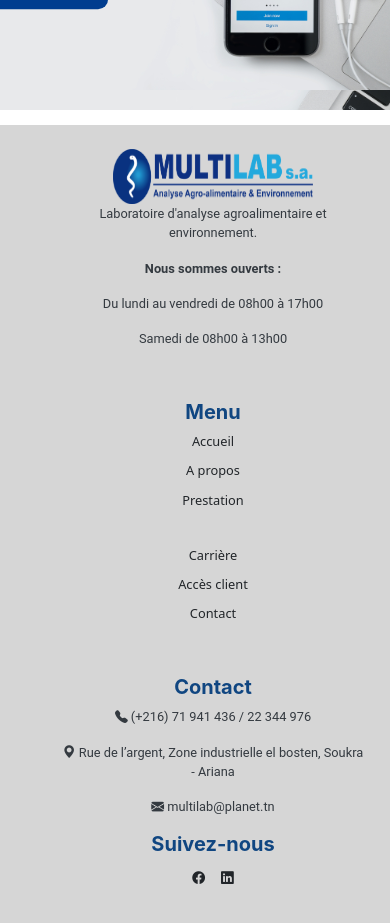
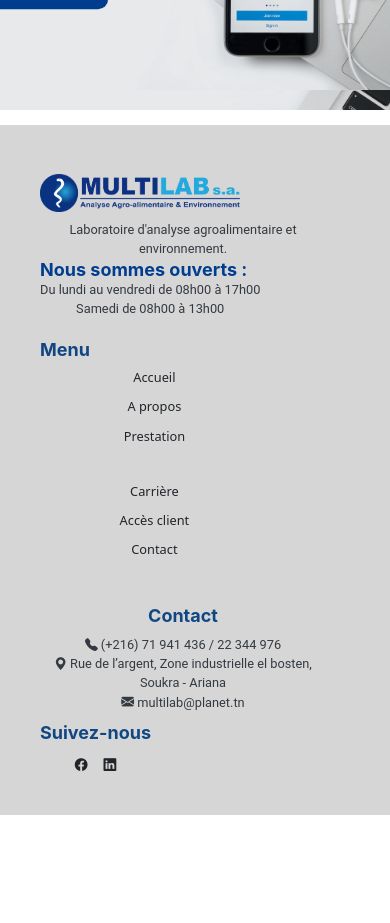
Before and after one commit to neonara/multilab, a React (Vite) app in the folder my-react-app/: page /Poste in a window 390 px wide. Shown: the part 1480-2403 px from the top of the page. After the commit the page ends 2295 px from the top, so only its background shows below. Built offline with nearby package versions, Linux system fonts and the light colour scheme.

Commit message:
last accueil updates and some footer fixes

```diff
--- a/my-react-app/src/App.css
+++ b/my-react-app/src/App.css
@@ -13,128 +13,160 @@ html {
   margin-bottom: 0;
   margin-right: 0;
   margin-left: 0;
-  padding-left: 40px;
   width: 100%;
 }
 
-/* Footer styles */
-footer {
-  background-color: rgba(204, 204, 204, 0.8); /* Light grey background */
-  color: #343a40; /* Dark grey text */
-  width: 100%; /* Full width */
-  padding-left: 20px;
-  margin-left: auto;
-  margin-right: auto;
+/* Custom footer styles */
+.footer {
+  background-color: rgba(204, 204, 204, 0.8);
+  color: #343a40;
+  width: 100%;
+  padding: 40px 40px;
+  margin: 0 auto;
 }
 
-footer h5 {
+.footer h5 {
   font-weight: bold;
-  color: #104681; /* Example blue color */
+  color: #104681;
 }
 
-footer p,
-footer li,
-footer a {
-  font-size: 0.9rem;
+.footer p,
+.footer li,
+.footer a {
+  font-size: 1rem;
   color: #343a40;
+  margin: 0;
 }
 
-footer a {
+.footer a {
   color: #007bff;
   text-decoration: none;
 }
 
-footer a:hover {
+.footer a:hover {
   color: #0056b3;
   text-decoration: underline;
 }
 
-footer ul {
+.footer ul {
   padding-left: 0;
   list-style-type: none;
 }
 
-/* Grille et alignement */
-.row {
+.footer .row {
   display: flex;
   flex-wrap: wrap;
   justify-content: space-between;
   gap: 20px;
 }
 
-footer .col-md-4 {
+.footer .thirdone{
   flex: 1;
   min-width: 250px;
-  margin-bottom: 20px;
+  display: flex;
+  flex-direction: column;
+  justify-content: space-between;
+  align-items: start;
 }
 
-footer img {
-  display: block;
-  margin-left: auto;
-  margin-right: auto;
-  max-width: 305px;
-  height: 55px;
+.footer .col h5 {
+  font-size: 18px;
 }
 
-/* Menu en trois colonnes */
-.menu-container {
+.footer .firstone {
+  flex: 1.2;
+  min-width: 250px;
+  display: flex;
+  flex-direction: column;
+  justify-content: space-between  ;
+  align-items: start;
+}
+
+.footer .firstone .text {
+  color: var(--blue);
+
+  font-weight: bold;
+  margin-bottom: 0;
+}
+
+.footer .footer-logo {
+  max-width: 100%;
+  height: 55px;
+  object-fit: contain;
+  display: inline-block;
+  align-items: start;
+}
+
+.footer .secondone{
+  flex: 0.8;
+  min-width: 150px;
+  display: flex;
+  flex-direction: column;
+  justify-content: start;
+  align-items: start;
+}
+
+.footer .menu-container {
+  width: 80%;
   display: flex;
   justify-content: space-between;
   gap: 20px;
 }
 
-.menu-column {
-  flex: 1;
-  min-width: 120px;
+.footer .menu-column {
+  width: fit-content;
+
 }
 
-.menu-column ul {
+.footer .menu-column ul {
   list-style: none;
+
+  width: max-content;
+
 }
 
-.menu-column li {
+.footer .menu-column li {
   margin-bottom: 10px;
 }
 
-.menu-column a {
+.footer .menu-column a {
   text-decoration: none;
   color: #000;
 }
 
-.menu-column a:hover {
+.footer .menu-column a:hover {
   color: #007bff;
   text-decoration: underline;
 }
 
-/* Responsive adjustments */
 @media (max-width: 768px) {
-  footer {
+  .footer {
     text-align: center;
   }
 
-  .row {
+  .footer .row {
     flex-direction: column;
     align-items: center;
   }
 
-  footer .col-md-4 {
+  .footer .col {
     max-width: 100%;
   }
 
-  .menu-container {
+  .footer .menu-container {
     flex-direction: column;
     align-items: center;
   }
 }
 
 @media (max-width: 576px) {
-  footer p,
-  footer li,
-  footer a {
+  .footer p,
+  .footer li,
+  .footer a {
     font-size: 0.8rem;
   }
 
-  footer img {
+  .footer img {
     width: 200px;
   }
 }
--- a/my-react-app/src/components/Footer.tsx
+++ b/my-react-app/src/components/Footer.tsx
@@ -3,29 +3,24 @@ import logo from "../assets/logo VF.png";
 
 function Footer() {
   return (
-    <footer className="text-dark py-4 mt-auto">
+    <footer className="footer">
       <div className="container-f">
         <div className="row">
-          <div className="col-md-4 mb-3">
-            <img
-              src={logo}
-              alt="Multilab Logo"
-              className="d-inline-block align-center"
-            />
+          <div className="col firstone">
+            <img src={logo} alt="Multilab Logo" className="footer-logo" />
             <p>Laboratoire d'analyse agroalimentaire et environnement.</p>
+            <h5 className="text">Nous sommes ouverts :</h5>
             <p>
-              <strong>Nous sommes ouverts :</strong>
+              Du lundi au vendredi de 08h00 à 17h00{" "}
+              <div>Samedi de 08h00 à 13h00</div>
             </p>
-            <p>Du lundi au vendredi de 08h00 à 17h00</p>
-            <p>Samedi de 08h00 à 13h00</p>
           </div>
 
-          {/* Menu en trois colonnes */}
-          <div className="col-md-4 mb-3">
+          <div className="col secondone">
             <h5>Menu</h5>
             <div className="menu-container">
               <div className="menu-column">
-                <ul className="list-unstyled">
+                <ul>
                   <li>
                     <a href="/" className="text-dark">
                       Accueil
@@ -44,7 +39,7 @@ function Footer() {
                 </ul>
               </div>
               <div className="menu-column">
-                <ul className="list-unstyled">
+                <ul>
                   <li>
                     <a href="#" className="text-dark">
                       Carrière
@@ -55,7 +50,6 @@ function Footer() {
                       Accès client
                     </a>
                   </li>
-
                   <li>
                     <a href="contact" className="text-dark">
                       Contact
@@ -66,7 +60,8 @@ function Footer() {
             </div>
           </div>
 
-          <div className="col-md-4 mb-3">
+          <div className="col thirdone">
+            <div className="contact">
               <h5>Contact</h5>
               <p>
                 <i className="bi bi-telephone-fill"></i> (+216) 71 941 436 / 22
@@ -79,6 +74,8 @@ function Footer() {
               <p>
                 <i className="bi bi-envelope-fill"></i> multilab@planet.tn
               </p>
+            </div>
+            <div className="social">
               <h5>Suivez-nous</h5>
               <a href="https://facebook.com" className="me-3 text-dark">
                 <i className="bi bi-facebook"></i>
@@ -89,6 +86,7 @@ function Footer() {
             </div>
           </div>
         </div>
+      </div>
     </footer>
   );
 }
--- a/my-react-app/src/components/home/AnalysesCard.tsx
+++ b/my-react-app/src/components/home/AnalysesCard.tsx
@@ -1,8 +1,8 @@
-import card from "../home/assets/card1.png";
+import card from "../home/assets/first.png";
 import tt from "../home/assets/tt.png";
 import phy from "../home/assets/phy.png";
 import img4 from "../home/assets/Rectangle 3898.png";
-import img6 from "../home/assets/Rectangle 3900.png";
+import img6 from "@/assets/analyse6.jpg";
 import img5 from "../home/assets/img5.png";
 import { GoChevronRight } from "react-icons/go";
 import "./Home.css";
--- a/my-react-app/src/components/home/Home.tsx
+++ b/my-react-app/src/components/home/Home.tsx
@@ -237,21 +237,7 @@ function HomePage() {
               </div>
             </p>
 
-            <button
-              style={{
-                alignContent: "left",
-                backgroundColor: "transparent",
-                fontWeight: "bold",
-                color: "#013D8F",
-                padding: "10px 20px",
-                borderRadius: "5px",
-                border: "1px solid #013D8F",
-                fontSize: "16px",
-                cursor: "pointer",
-              }}
-            >
-              En apprendre plus
-            </button>
+            <button className="reconnaissance-button">En apprendre plus</button>
           </div>
 
           {/* img */}
--- a/my-react-app/src/components/home/Video.tsx
+++ b/my-react-app/src/components/home/Video.tsx
@@ -1,7 +1,7 @@
 import React from "react";
 import "./home.css";
 import vid from "@/assets/Multilab-hero.mp4";
-import undervid from "./assets/under-vid1.jpeg";
+import undervid from "@/assets/undervid1.jpg";
 import undervid2 from "./assets/under-vid2.jpeg";
 import undervid3 from "./assets/under-vid3.jpeg";
 
--- a/my-react-app/src/components/home/home.css
+++ b/my-react-app/src/components/home/home.css
@@ -101,6 +101,8 @@ h6 {
 .top-paragraph {
   color: var(--light-blue);
   font-weight: bold;
+
+  margin-bottom: 24px;
 }
 .cta-button {
   justify-content: left;
@@ -131,7 +133,7 @@ h6 {
 }
 
 .values-section {
-  margin-top: 20px;
+  margin-top: 12px;
   text-align: center;
   padding: 20px; /* Add some padding to the section */
 }
@@ -140,7 +142,7 @@ h6 {
   display: flex;
   overflow-x: auto;
   justify-content: space-around;
-  gap: 8px;
+  gap: 12px;
   align-items: start;
   margin-top: 30px;
   /* flex-wrap: wrap;  */
@@ -168,10 +170,10 @@ h6 {
   border-radius: 50%;
 }
 
-.value-item img {
+.img-container img {
   width: auto; /* Adjust this size according to the logo size */
   height: auto;
-  transition: transform 0.3s ease;
+  transition: transform 0.3s ease-in-out;
 }
 
 .value-item:hover img {
@@ -181,7 +183,7 @@ h6 {
 .value-item h3 {
   font-size: 25px;
   font-weight: bold;
-  color: #0050a0;
+  color: var(--blue);
 }
 
 .value-item p {
@@ -312,9 +314,7 @@ h6 {
   color: var(--light-blue);
   margin-bottom: 20px;
   font-size: 24px;
-  font-family: "Inter";
   font-weight: 400;
-  line-height: 29.05px;
 }
 
 .analysis-grid {
@@ -594,6 +594,7 @@ h6 {
 
 .project-info p {
   color: white;
+  font-weight: 600;
 }
 
 .project-description,
@@ -889,7 +890,6 @@ h6 {
   color: var(--blue);
   font-weight: bold;
   font-size: "35px";
-  line-height: 42px;
 }
 
 .reconnaissance-grid {
@@ -935,6 +935,24 @@ h6 {
   min-width: 250px;
 }
 
+.reconnaissance-button {
+  align-content: left;
+  background-color: transparent;
+  font-weight: bold;
+  color: #013d8f;
+  padding: 8px 16px;
+  border-radius: 8px;
+  border: 1px solid #013d8f;
+  font-size: 16px;
+  cursor: pointer;
+  transition: all 0.3s ease-in-out;
+}
+
+.reconnaissance-button:hover {
+  background-color: #013d8f;
+  color: white;
+}
+
 .stats-section {
   display: flex;
   justify-content: space-around;
@@ -969,7 +987,6 @@ h6 {
 
   .text-section {
     flex: 1.5; /* Allow text section to take available space */
-    margin-right: 20px; /* Space between text and image */
   }
 
   .image-section {
@@ -998,7 +1015,7 @@ h6 {
 
   .value-item {
     flex: 0 0 auto; /* Prevent flex items from shrinking */
-    width: 150px; /* Set a fixed width for smaller screens */
+    width: 140px; /* Set a fixed width for smaller screens */
     margin-right: 10px; /* Add some space between items */
   }
 
@@ -1008,6 +1025,11 @@ h6 {
   .projects-title {
     text-align: left;
     font-size: 20px; /* Adjust header size for mobile */
+  }
+
+  .value-item h3 {
+    font-size: 18px;
+    margin: 0;
   }
 
   .value-item p {
@@ -1024,6 +1046,17 @@ h6 {
   .values-grid {
     gap: 16px;
   }
+
+  .value-item .img-container {
+    width: 64px;
+    height: 64px;
+  }
+
+  .img-container img {
+    width: 32px;
+    height: 32px;
+  }
+
   .values-section-vid {
     margin-top: -50px;
   }
@@ -1036,6 +1069,11 @@ h6 {
     width: 90px;
     height: 90px;
   }
+
+  .top-paragraph {
+    text-align: left;
+  }
+
   .vid-item-one img {
     width: 100px;
     height: 100px;
@@ -1185,11 +1223,11 @@ h6 {
   }
 
   .project-info {
-    padding: 14px;
+    padding: 16px;
   }
 
   .project-content {
-    height: 75%;
+    height: 80%;
   }
 
   .project-date,
@@ -1197,6 +1235,7 @@ h6 {
   .project-link {
     font-size: 14px;
     margin-left: 0;
+    margin-bottom: 6px;
   }
 }
 
```
Also changed, not shown: my-react-app/src/assets/undervid1.jpg (added), 1 other file (tests, documents, lock files or other folders). Lines whose indentation alone changed are shown as unchanged.
